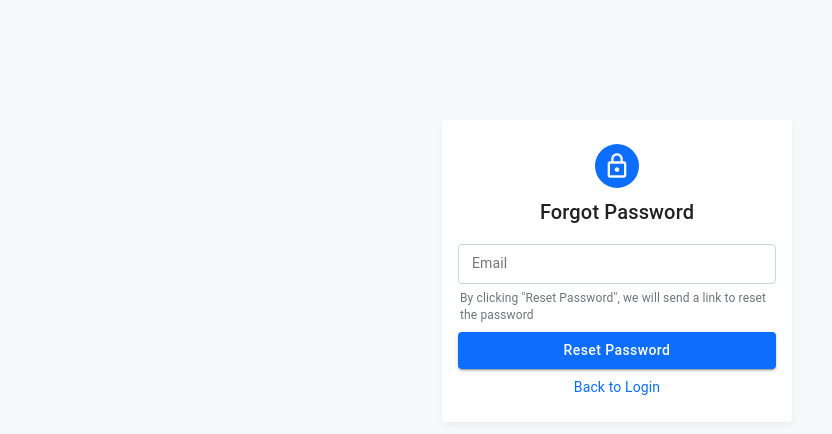
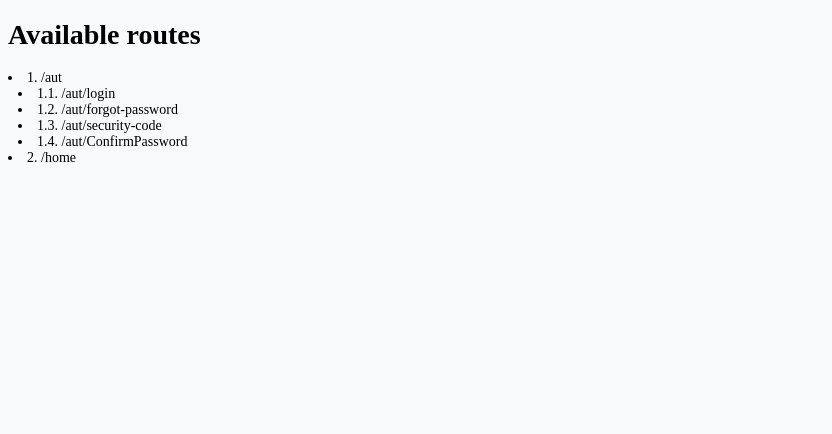
Before and after one commit to LinuxStation/DigichList-Frontend, a React (Create React App) app: page /Auth/forgot-password in a window 1280 px wide. Shown: the top 434 px of the page, without its empty margins (0-832 px from the left). Built offline with nearby package versions, Linux system fonts and the light colour scheme.

Commit message:
close #2

```diff
--- a/package.json
+++ b/package.json
@@ -8,6 +8,8 @@
     "@testing-library/jest-dom": "^5.12.0",
     "@testing-library/react": "^11.2.6",
     "@testing-library/user-event": "^12.8.3",
+    "dotenv": "^8.2.0",
+    "emailjs-com": "^2.6.4",
     "node-sass": "^5.0.0",
     "react": "^17.0.2",
     "react-dom": "^17.0.2",
--- a/src/App.js
+++ b/src/App.js
@@ -2,13 +2,14 @@ import React from 'react';
 import './styles/app/App.css';
 import { BrowserRouter as Router, Switch, Route } from 'react-router-dom';
 import Home from './pages/home/home';
-import Auth from './pages/auth/Auth'
-
+import Auth from './pages/auth/Auth';
+import Temp from './pages/home/Temp';
 
 function App() {
   return (
     <Router>
       <Switch>
+        <Route path='*'component={Temp} />
         <Route path='/home' component={Home}/>
         <Route path="/auth" component={Auth}/>
       </Switch>
--- a/src/components/auth/Form.js
+++ b/src/components/auth/FormElements.js
@@ -1,16 +1,62 @@
-import React, { Component } from 'react';
+import React from 'react';
 import Button from '@material-ui/core/Button';
 import TextField from '@material-ui/core/TextField';
 import FormControlLabel from '@material-ui/core/FormControlLabel';
 import Checkbox from '@material-ui/core/Checkbox';
 import Typography from '@material-ui/core/Typography';
-// import Link from '@material-ui/core/Link';
+import Card from '@material-ui/core/Card';
+import CardContent from '@material-ui/core/CardContent';
+import Avatar from '@material-ui/core/Avatar';
+import Container from '@material-ui/core/Container';
 import { makeStyles } from '@material-ui/core/styles';
 import { Link } from 'react-router-dom';
 
 import PropTypes from 'prop-types';
 
-const useStyles = makeStyles({
+
+
+const useStyles = makeStyles((theme) => ({
+    root: {
+        minWidth: 275,
+        maxWidth: 350,
+        marginTop: theme.spacing(15),
+        display: 'flex',
+        flexDirection: 'column',
+        alignItems: 'center',
+        boxShadow: '0 4px 8px rgba(0, 0, 0, 0.05)',
+        '& .MuiSvgIcon-root':{
+            fontSize: 28,
+        },
+        '& .MuiFormLabel-root': {
+            '&.Mui-focused': {
+                color: '#0d6efd',
+            }
+        },
+        '& .MuiOutlinedInput-root': {
+            '& fieldset': {
+                borderColor: 'rgb(206, 212, 218)',
+                borderWidth: 1.5,
+            },
+            '&:hover fieldset': {
+                borderColor: 'rgb(134, 183, 254)',
+            },
+            '&.Mui-focused fieldset': {
+                borderColor: 'rgb(134, 183, 254)',
+            },
+        },
+    },
+    cardContent: {
+        display: 'flex',
+        flexDirection: 'column',
+        alignItems: 'center',
+
+    },
+    avatar: {
+        margin: theme.spacing(1),
+        backgroundColor: '#0d6efd',
+        width: theme.spacing(5.5),
+        height: theme.spacing(5.5),
+    },
     checkBox: {
         marginLeft: 4,
         '&:hover': {
@@ -92,8 +138,9 @@ const useStyles = makeStyles({
         fontSize: 12,
         margin: '-2px 2px 8px 2px',
     }
-});
-function StyledCheckbox(props) {
+}));
+
+export function StyledCheckbox(props) {
     const styles = useStyles();
     return (
         <FormControlLabel
@@ -112,7 +159,7 @@ function StyledCheckbox(props) {
     )
 }
 
-function SubmitBtn(props) {
+export function SubmitBtn(props) {
     SubmitBtn.propTypes = {
         text: PropTypes.string,
     }
@@ -128,10 +175,10 @@ function SubmitBtn(props) {
         </Button>
     )
 }
-function HelpingText(props) {
+export function HelpingText(props) {
     HelpingText.propTypes = {
         text: PropTypes.string,
-        component: PropTypes.component,
+        component: PropTypes.object,
     }
     const styles = useStyles();
     return (
@@ -140,7 +187,7 @@ function HelpingText(props) {
         </Typography>
     )
 }
-function ResetLink(props) {
+export function ResetLink(props) {
     ResetLink.propTypes = {
         text: PropTypes.string,
         to: PropTypes.string,
@@ -156,11 +203,13 @@ function ResetLink(props) {
 }
 
 
-function FormInput(props) {
+export function FormInput(props) {
     FormInput.propTypes = {
+        value: PropTypes.string,
         type: PropTypes.string,
         label: PropTypes.string,
-        autoComplete: PropTypes.string
+        autoComplete: PropTypes.string,
+        onChange: PropTypes.func,
     }
     const styles = useStyles();
     return (
@@ -170,78 +219,34 @@ function FormInput(props) {
             margin="normal"
             fullWidth
             size="small"
-            name={props.type}
+            onChange = {props.onChange}
+            value={props.value}
             label={props.label}
             type={props.type}
-            id={props.type}
-            autoComplete={props.autoComplete}
+            id={props.label}
         />
     )
 }
-
-export class LoginForm extends Component {
-    constructor(props) {
-        super(props)
+export function FormCard(props){
+    FormCard.propTypes = {
+        components: PropTypes.object,
+        title: PropTypes.string,
+        icon: PropTypes.object,
     }
-    render() {
-        return (
-            <form>
-                <FormInput type="email" label="Email Address" autoComplete='email' />
-                <FormInput type="password" label="Password" autoComplete='password' />
-                <StyledCheckbox />
-                <SubmitBtn text='Login' />
-                <ResetLink text='Forgot Password?' to='/forgot-password' />
-            </form>
-        )
-    }
+    const styles = useStyles();
+    return (
+        <Container component='main' maxWidth='xs'>
+            <Card className={styles.root}>
+                <CardContent className={styles.cardContent}>
+                    <Avatar className={styles.avatar}>
+                       {props.icon}
+                    </Avatar>
+                    <Typography component="h2" variant="h6">
+                        {props.title}
+                </Typography>
+                    {props.components}
+                </CardContent>
+            </Card>
+        </Container>
+    )
 }
-export class ForgotPassword extends Component {
-    constructor(props) {
-        super(props)
-    }
-    render() {
-        return (
-            <form>
-                <FormInput type="email" label="Email" autoComplete='email' />
-                <HelpingText text='By clicking "Reset Password", we will send a link to reset the password' />
-                <SubmitBtn text='Reset Password'/>
-                <ResetLink text='Back to Login' to='/login' />
-            </form>
-        )
-    }
-}
-
-export class ConfirmPassword extends Component {
-    constructor(props) {
-        super(props)
-    }
-    render() {
-        return (
-            <form>
-                <FormInput type="password" label="Password" autoComplete='password' />
-                <FormInput type="password" label="Confirm Password" autoComplete='password' />
-                <HelpingText text='Create a new password that is at least 6 characters long.' />
-                <SubmitBtn text='Confirm'/>
-                <ResetLink text='Cancel' to='/login' />
-            </form>
-        )
-    }
-}
-
-export class Security extends Component {
-    constructor(props) {
-        super(props)
-    }
-    render() {
-        return (
-            <form>
-                <FormInput type="code" label="Code" autoComplete='code' />
-                <HelpingText
-                    text='If the code is not received within two minutes, press:'
-                    component={<a href="#">Send again</a>} />
-                <SubmitBtn text='Continue'/>
-                <ResetLink text='Cancel' to='/login' />
-            </form>
-        )
-    }
-}
--- a/src/pages/auth/ConfirmPassword.js
+++ b/src/pages/auth/ConfirmPassword.js
@@ -1,72 +1,21 @@
 import React from 'react';
-import { makeStyles } from '@material-ui/core/styles';
-import Card from '@material-ui/core/Card';
-import CardContent from '@material-ui/core/CardContent';
-import Avatar from '@material-ui/core/Avatar';
-import Typography from '@material-ui/core/Typography';
 import VpnKeyOutlinedIcon from '@material-ui/icons/VpnKeyOutlined';
-import Container from '@material-ui/core/Container';
-import { ConfirmPassword } from '../../components/auth/Form'
-
-const useStyle = makeStyles((theme) => ({
-    root: {
-        minWidth: 275,
-        maxWidth: 350,
-        marginTop: theme.spacing(15),
-        display: 'flex',
-        flexDirection: 'column',
-        alignItems: 'center',
-        boxShadow: '0 4px 8px rgba(0, 0, 0, 0.05)',
-        '& .MuiFormLabel-root': {
-            '&.Mui-focused': {
-                color: '#0d6efd',
-            }
-        },
-        '& .MuiOutlinedInput-root': {
-            '& fieldset': {
-                borderColor: 'rgb(206, 212, 218)',
-                borderWidth: 1.5,
-            },
-            '&:hover fieldset': {
-                borderColor: 'rgb(134, 183, 254)',
-            },
-            '&.Mui-focused fieldset': {
-                borderColor: 'rgb(134, 183, 254)',
-            },
-        },
-    },
-    cardContent: {
-        display: 'flex',
-        flexDirection: 'column',
-        alignItems: 'center',
-
-    },
-    avatar: {
-        margin: theme.spacing(1),
-        backgroundColor: '#0d6efd',
-        width: theme.spacing(5.5),
-        height: theme.spacing(5.5),
-    },
-    icons: {
-        fontSize: 28,
-    },
-}));
+import { FormInput, HelpingText, SubmitBtn, ResetLink, FormCard } from '../../components/auth/FormElements'
 
 export default function ResetPassword() {
-    const styles = useStyle();
-    return(
-        <Container component='main' maxWidth='xs' >
-            <Card className={styles.root}>
-                <CardContent className={styles.cardContent}>
-                    <Avatar className={styles.avatar}>
-                        <VpnKeyOutlinedIcon className={styles.icons} />
-                    </Avatar>
-                    <Typography component="h2" variant="h6">
-                        New Password
-                    </Typography>
-                    <ConfirmPassword/>
-                </CardContent>
-            </Card>
-        </Container>
+    return (
+        <FormCard
+            icon={<VpnKeyOutlinedIcon />}
+            title="New Password"
+            components={
+                <form>
+                    <FormInput type="password" label="Password" autoComplete='password' />
+                    <FormInput type="password" label="Confirm Password" autoComplete='password' />
+                    <HelpingText text='Create a new password that is at least 6 characters long.' />
+                    <SubmitBtn text='Confirm' />
+                    <ResetLink text='Cancel' to='/login' />
+                </form>
+            }
+        />
     )
 }
--- a/src/pages/auth/ForgotPassword.js
+++ b/src/pages/auth/ForgotPassword.js
@@ -1,75 +1,54 @@
-import React from 'react';
-import { makeStyles } from '@material-ui/core/styles';
-import Card from '@material-ui/core/Card';
-import CardContent from '@material-ui/core/CardContent';
-import Avatar from '@material-ui/core/Avatar';
-import Typography from '@material-ui/core/Typography';
+import React, { Component } from 'react';
+import emailjs from 'emailjs-com';
 import LockOutlinedIcon from '@material-ui/icons/LockOutlined';
-import Container from '@material-ui/core/Container';
-import { ForgotPassword } from '../../components/auth/Form'
-
-const useStyle = makeStyles((theme) => ({
-    root: {
-        minWidth: 275,
-        maxWidth: 350,
-        marginTop: theme.spacing(15),
-        display: 'flex',
-        flexDirection: 'column',
-        alignItems: 'center',
-        boxShadow: '0 4px 8px rgba(0, 0, 0, 0.05)',
-        '& .MuiFormLabel-root': {
-            '&.Mui-focused': {
-                color: '#0d6efd',
-            }
-        },
-        '& .MuiOutlinedInput-root': {
-            '& fieldset': {
-                borderColor: 'rgb(206, 212, 218)',
-                borderWidth: 1.5,
-            },
-            '&:hover fieldset': {
-                borderColor: 'rgb(134, 183, 254)',
-            },
-            '&.Mui-focused fieldset': {
-                borderColor: 'rgb(134, 183, 254)',
-            },
-        },
-    },
-    cardContent: {
-        display: 'flex',
-        flexDirection: 'column',
-        alignItems: 'center',
-
-    },
-    avatar: {
-        margin: theme.spacing(1),
-        backgroundColor: '#0d6efd',
-        width: theme.spacing(5.5),
-        height: theme.spacing(5.5),
-    },
-    icons: {
-        fontSize: 28,
-    },
-}));
+import { FormInput, HelpingText, SubmitBtn, ResetLink, FormCard } from '../../components/auth/FormElements'
 
 
-export default function ResetPassword() {
-    const styles = useStyle();
-    return (
-        <Container component='main' maxWidth='xs' >
-            <Card className={styles.root}>
-                <CardContent className={styles.cardContent}>
-                    <Avatar className={styles.avatar}>
-                        <LockOutlinedIcon className={styles.icons} />
-                    </Avatar>
-                    <Typography component="h2" variant="h6">
-                        Forgot Password
-                    </Typography>
-                    <ForgotPassword />
+export default class ResetPassword extends Component {
+    constructor(props) {
+        super(props)
+        this.state = {
+            mail: '',
+        }
 
-                </CardContent>
-            </Card>
-        </Container>
+        this.handleChange = this.handleChange.bind(this);
+        this.handleSubmit = this.handleSubmit.bind(this);
+    }
+    async sendToMail() {
+        let templateParams = {
+            message: '123213',
+            mail: this.state.mail,
+        };
+       await emailjs.send('service_08tnqwp', 'template_6gzqjcs', templateParams, 'user_GRPybxcZZu8qPlh4lFr1o')
+            .then((response) => {
+                console.log('Mail send: ', response.status, response.text);
+            }, (err) => {
+                console.log('Send failed: ', err);
+            });
+        window.location='/auth/security-code'
+    }
+    handleSubmit(event) {
+        this.sendToMail()
+        event.preventDefault()
+    }
+    handleChange(event) {
+        this.setState({ mail: event.target.value })
+    }
 
-    )
+    render() {
+        return (
+            <FormCard
+                icon={<LockOutlinedIcon />}
+                title="Forgot Password"
+                components={
+                    <form onSubmit={this.handleSubmit}>
+                        <FormInput type="email" value={this.state.mail} onChange={this.handleChange} label="Email" autoComplete='email' />
+                        <HelpingText text='By clicking "Reset Password", we will send a link to reset the password' />
+                        <SubmitBtn text='Reset Password' />
+                        <ResetLink text='Back to Login' to='/login' />
+                    </form>
+                }
+            />
+        )
+    }
 }
--- a/src/pages/auth/Login.js
+++ b/src/pages/auth/Login.js
@@ -1,74 +1,21 @@
 import React from 'react';
-import { makeStyles } from '@material-ui/core/styles';
-import Card from '@material-ui/core/Card';
-import CardContent from '@material-ui/core/CardContent';
-import Avatar from '@material-ui/core/Avatar';
-import Typography from '@material-ui/core/Typography';
 import LockOpenOutlinedIcon from '@material-ui/icons/LockOpenOutlined';
-import Container from '@material-ui/core/Container';
-import {LoginForm} from '../../components/auth/Form'
-import '../../styles/auth/auth.scss';
+import { FormInput, StyledCheckbox, SubmitBtn, ResetLink, FormCard } from '../../components/auth/FormElements'
 
-const useStyle = makeStyles((theme) => ({
-    root: {
-        minWidth: 275,
-        maxWidth: 350,
-        marginTop: theme.spacing(15),
-        display: 'flex',
-        flexDirection: 'column',
-        alignItems: 'center',
-        boxShadow: '0 4px 8px rgba(0, 0, 0, 0.05)',
-        '& .MuiFormLabel-root': {
-            '&.Mui-focused': {
-                color: '#0d6efd',
+export default function auth() {
+    return (
+        <FormCard
+            icon={<LockOpenOutlinedIcon/>}
+            title='Login in Admin panel'
+            components={
+                <form>
+                    <FormInput type="email" label="Email Address" autoComplete='email' />
+                    <FormInput type="password" label="Password" autoComplete='password' />
+                    <StyledCheckbox />
+                    <SubmitBtn text='Login' />
+                    <ResetLink text='Forgot Password?' to='/forgot-password' />
+                </form>
             }
-        },
-        '& .MuiOutlinedInput-root': {
-            '& fieldset': {
-                borderColor: 'rgb(206, 212, 218)',
-                borderWidth: 1.5,
-            },
-            '&:hover fieldset': {
-                borderColor: 'rgb(134, 183, 254)',
-            },
-            '&.Mui-focused fieldset': {
-                borderColor: 'rgb(134, 183, 254)',
-            },
-        },
-    },
-    cardContent: {
-        display: 'flex',
-        flexDirection: 'column',
-        alignItems: 'center',
-
-    },
-    avatar: {
-        margin: theme.spacing(1),
-        backgroundColor: '#0d6efd',
-        width: theme.spacing(5.5),
-        height: theme.spacing(5.5),
-    },
-    icons: {
-        fontSize: 28,
-    },
-}));
-
-export default function Auth() {
-    const styles = useStyle();
-    return (
-        <Container component='main' maxWidth='xs'>
-            <Card className={styles.root}>
-                <CardContent className={styles.cardContent}>
-                    <Avatar className={styles.avatar}>
-                        <LockOpenOutlinedIcon className={styles.icons} />
-                    </Avatar>
-                    <Typography component="h2" variant="h6">
-                        Login in Admin panel
-                </Typography>
-                    <LoginForm />
-                </CardContent>
-            </Card>
-        </Container>
-
+        />
     )
 }
--- a/src/pages/auth/auth.js
+++ b/src/pages/auth/auth.js
@@ -3,7 +3,8 @@ import { BrowserRouter as Router, Route } from 'react-router-dom';
 import Login from './Login';
 import ConfirmPassword from './ConfirmPassword';
 import ForgotPassword from './ForgotPassword';
-
+import SecurityCode from './SecurityCode';
+import '../../styles/auth/auth.scss';
 
 
 export default function Auth() {
@@ -11,7 +12,7 @@ export default function Auth() {
         <Router>
             <Route path="/Auth/login" component={Login} />
             <Route path="/Auth/forgot-password" component={ForgotPassword} />
-            <Route path="/Auth/code" component={ConfirmPassword} />
+            <Route path="/Auth/security-code" component={SecurityCode} />
             <Route path="/Auth/confirm-password" component={ConfirmPassword} />
         </Router>
     )
--- /dev/null
+++ b/src/pages/home/Temp.js
@@ -0,0 +1,29 @@
+import React from 'react';
+
+export default function Temp() {
+    return (
+        <div>
+            <h1>Available routes</h1>
+            <ui>
+                <li>
+                    1. /aut
+                    <li style={{marginLeft: '10px'}}>
+                        1.1. /aut/login
+                    </li>
+                    <li style={{marginLeft: '10px'}}>
+                        1.2. /aut/forgot-password
+                    </li>
+                    <li style={{marginLeft: '10px'}}>
+                        1.3. /aut/security-code
+                    </li>
+                    <li style={{marginLeft: '10px'}}>
+                        1.4. /aut/ConfirmPassword
+                    </li>
+                </li>
+                <li>
+                    2. /home
+                </li>
+            </ui>
+        </div>
+    )
+}
```
Also changed, not shown: public/index.html (+1 -15 lines), src/pages/auth/SecurityCode.js (+39 -69 lines), 1 other file (tests, documents, lock files or other folders).
